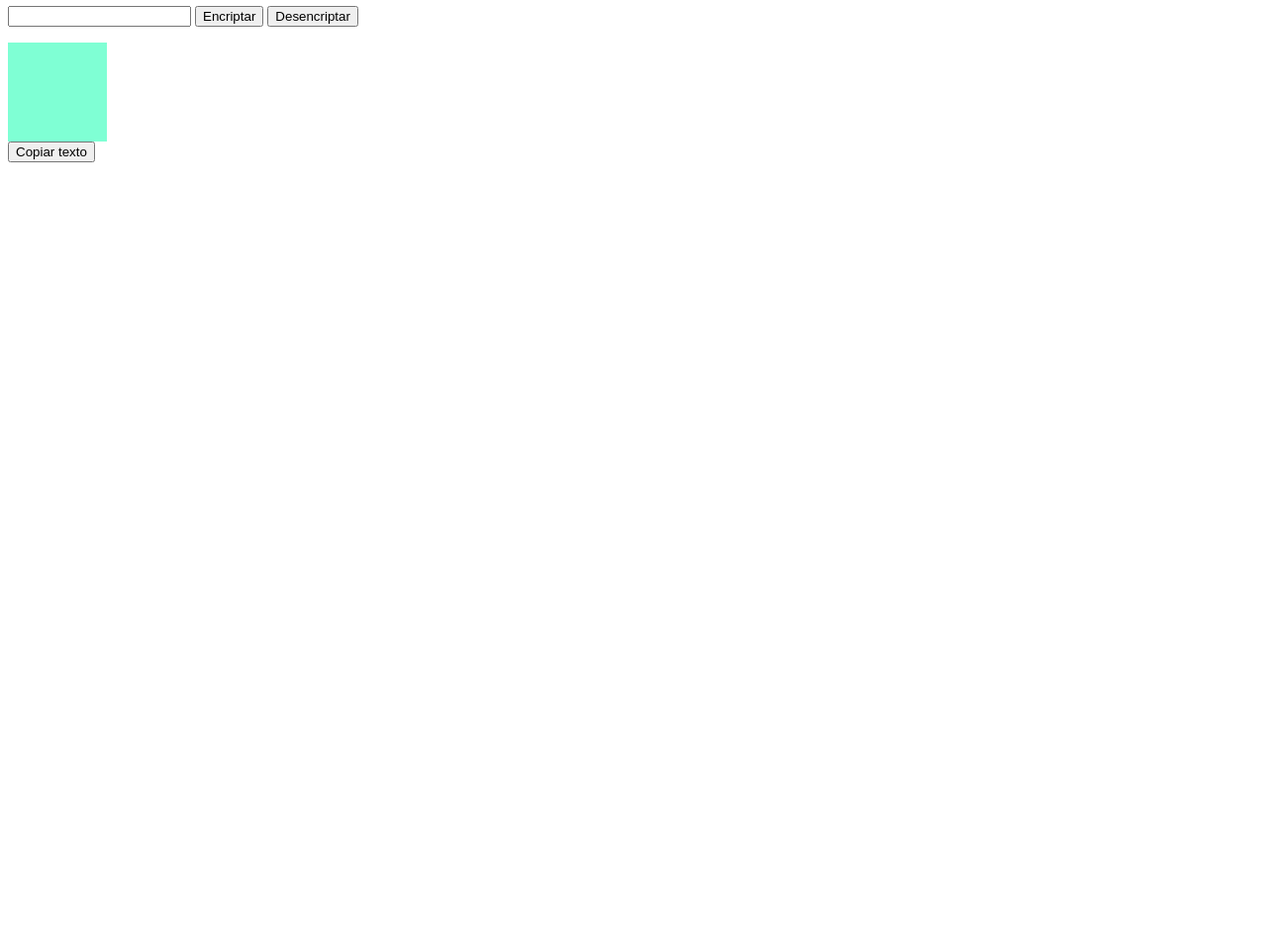
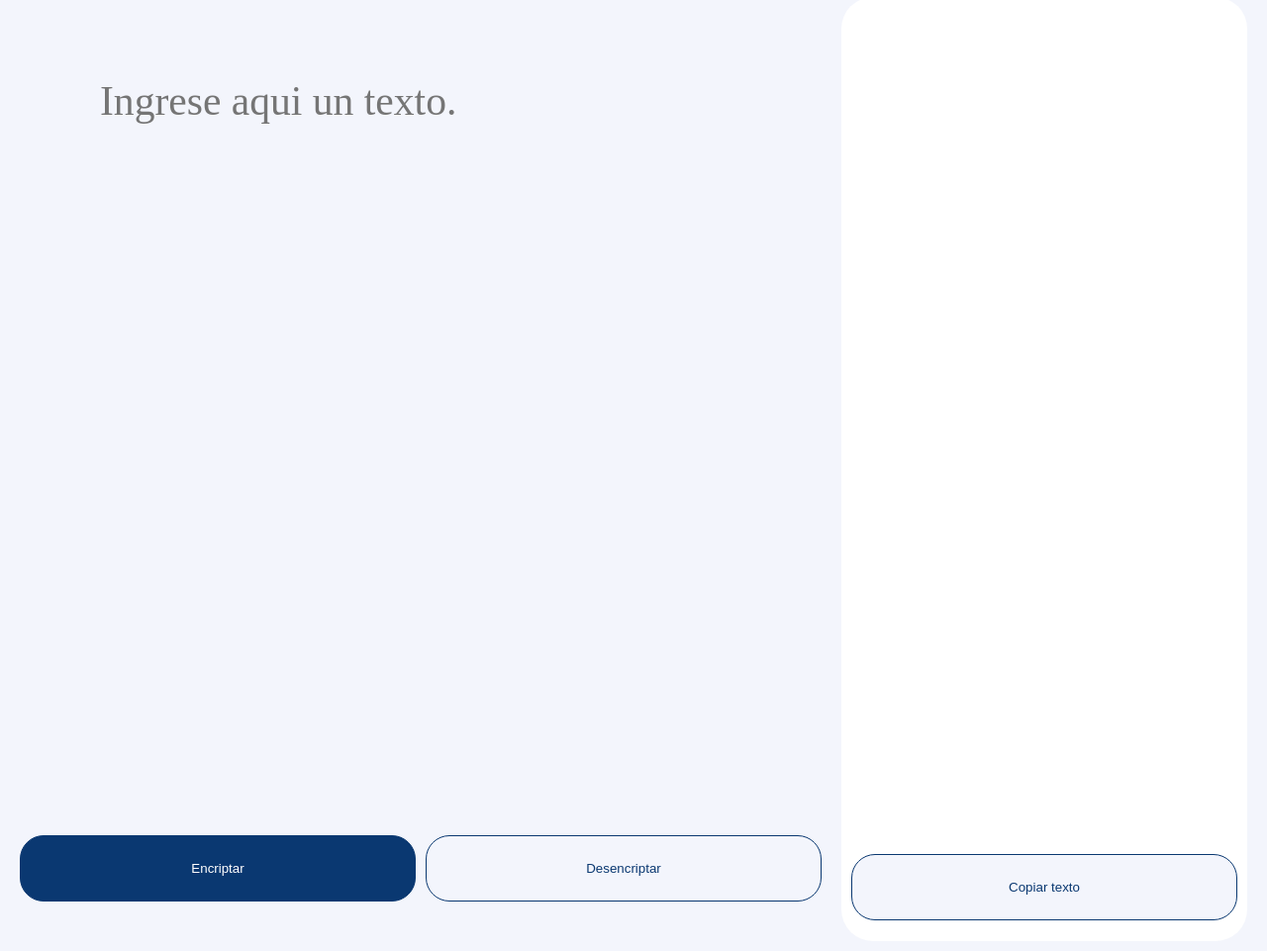
Before and after one commit to JoelHernEsp/Encriptador, a plain HTML site: page reto alura/index.html in a window 1280 px wide. Shown: the part 74-1035 px from the top of the page at 99% size. Before the commit the page ends 800 px from the top, so only its background shows below. Drawn offline with Linux system fonts and the light colour scheme.

Commit message:
se agrega el estilo del encriptador

```diff
--- a/reto alura/app.js
+++ b/reto alura/app.js
@@ -92,5 +92,4 @@ function copiar() {
     textarea.select();
     document.execCommand("copy");
     document.body.removeChild(textarea);
-    alert("Texto copiado al portapapeles: " + resultado);
 }
--- a/reto alura/index.html
+++ b/reto alura/index.html
@@ -3,20 +3,27 @@
 <head>
     <meta charset="UTF-8">
     <meta name="viewport" content="width=device-width, initial-scale=1.0">
+    <link rel="stylesheet" href="style/reset.css">
+    <link rel="stylesheet" href="style/style.css">
     <title>Reto Alura</title>
 </head>
 <body>
-    <h1>Encriptador</h1>
-    <input type="text" id="texto">
-    <input type="submit" onclick="guardarTexto();" value="Encriptar">
-    <input type="submit" onclick="desencriptar();" value="Desencriptar">
-    <div style="background-color:aquamarine; width: 100px; height: 100px;">
-        <p id="textoCodificado"></p>
+    <h1><img src="img/Logo.png" alt="logo-alura"></h1>
+    <div class="contenedor">
+        <div class="contenedor-encriptador ">
+            <textarea id="texto" class="text" placeholder="Ingrese aqui un texto."></textarea>
+            <div class="botones">
+                <input class="btn blue" type="submit" onclick="guardarTexto();" value="Encriptar">
+                <input class="btn" type="submit" onclick="desencriptar();" value="Desencriptar">
+            </div>
+
+        </div>
+        <div class="contenedor-encriptado">
+            <p id="textoCodificado" class="texto-codificado"></p>
+            <input class="btn copiar" type="submit" onclick="copiar();" value="Copiar texto">
+        </div>
+
     </div>
-    <input type="submit" onclick="copiar();" value="Copiar texto">
-
-
-
     <script src="app.js" defer></script>
 </body>
 </html>
--- /dev/null
+++ b/reto alura/style/reset.css
@@ -0,0 +1,48 @@
+/* http://meyerweb.com/eric/tools/css/reset/
+   v2.0 | 20110126
+   License: none (public domain)
+*/
+
+html, body, div, span, applet, object, iframe,
+h1, h2, h3, h4, h5, h6, p, blockquote, pre,
+a, abbr, acronym, address, big, cite, code,
+del, dfn, em, img, ins, kbd, q, s, samp,
+small, strike, strong, sub, sup, tt, var,
+b, u, i, center,
+dl, dt, dd, ol, ul, li,
+fieldset, form, label, legend,
+table, caption, tbody, tfoot, thead, tr, th, td,
+article, aside, canvas, details, embed,
+figure, figcaption, footer, header, hgroup,
+menu, nav, output, ruby, section, summary,
+time, mark, audio, video {
+	margin: 0;
+	padding: 0;
+	border: 0;
+	font-size: 100%;
+	font: inherit;
+	vertical-align: baseline;
+}
+/* HTML5 display-role reset for older browsers */
+article, aside, details, figcaption, figure,
+footer, header, hgroup, menu, nav, section {
+	display: block;
+}
+body {
+	line-height: 1;
+}
+ol, ul {
+	list-style: none;
+}
+blockquote, q {
+	quotes: none;
+}
+blockquote:before, blockquote:after,
+q:before, q:after {
+	content: '';
+	content: none;
+}
+table {
+	border-collapse: collapse;
+	border-spacing: 0;
+}
--- /dev/null
+++ b/reto alura/style/style.css
@@ -0,0 +1,99 @@
+body{
+    margin: 10px;
+    background-color: #F3F5FC;
+}
+
+.contenedor{
+    max-width: 100%;
+    display: grid;
+    grid-template-columns: 2fr 1fr;
+    margin: 10px;
+}
+.contenedor-encriptador{
+    grid-area: 1 / 1 / 2 / 2;
+}
+
+.contenedor-encriptado{
+    grid-area: 1 / 2 / 2 / 3;
+    margin-left: 20px;
+    background-color: white;
+    color: black;
+    width: 390px;
+    height: 934px;
+    border-radius: 32px;
+    padding: 10px;
+
+}
+.texto-codificado {
+    margin-top: 15px;
+    font-size: 2.8rem;
+    color: black;
+    height: 90%;
+}
+
+.btn{
+    width: 100%;
+    height: 67px;
+    background-color: #F3F5FC;
+    border: 1px #0A3871 solid;
+    border-radius: 24px;
+    font-weight: 400;
+    size: 16px;
+    color:#0A3871;
+    ;
+}
+.blue{
+background-color: #0A3871;
+color: white;
+}
+.botones{
+    display: flex;
+    gap: 10px;
+
+}
+.text{
+    width: 85%;
+    height: 80%;
+    border: none;
+    background-color: #F3F5FC;
+    padding: 10%;
+    font-family: 'Times New Roman', Times, serif;
+    font-size: 2.6rem;
+    padding-bottom: 0;
+}
+.text :focus{
+    outline:none;
+}
+
+@media (max-width: 768px){
+    .contenedor{
+        display: block;
+    }
+    .text{
+        height: 200px;
+    }
+    .contenedor-encriptado{
+        background-color: white;
+        padding-bottom: 95px;
+        margin-top: 20px;
+        width: 90%;
+        height: 133px;
+    }
+    .copiar{
+        margin-top: 15px;
+    }
+}
+
+@media (max-width: 375px){
+    .contenedor, .contenedor-encriptado, .contenedor-encriptador,.botones{
+        display: block;
+    }
+    .contenedor-encriptado{
+        margin-left: 0px;
+        padding-right: 20px;
+    }
+    .btn{
+        margin-top: 15px;
+        width: 100%;
+    }
+}
```
Also changed, not shown: reto alura/dandostilo.html (+18 -7 lines), reto alura/img/Logo.png (added), reto alura/img/Muñeco.png (added).
